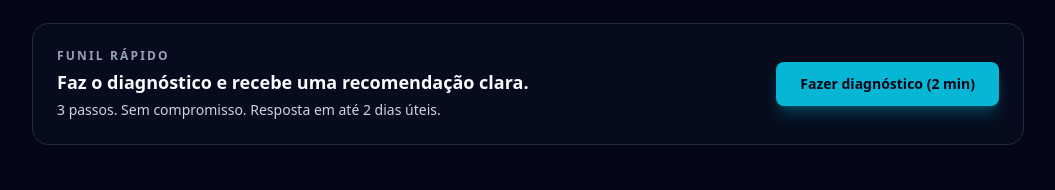
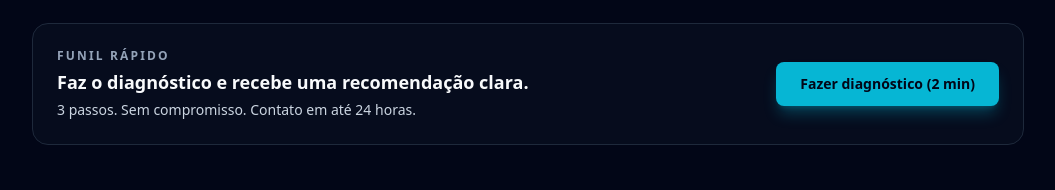
Before and after one commit to libertrendz/libertrendz-site, a Next.js app: page / in a window 1280 px wide. Shown: the part 1760-1950 px from the top of the page, without its empty margins (112-1167 px from the left). Built offline with nearby package versions, Linux system fonts and the light colour scheme.

Commit message:
Update page.tsx

```diff
--- a/app/page.tsx
+++ b/app/page.tsx
@@ -266,7 +266,7 @@ export default function HomePage() {
                   Faz o diagnóstico e recebe uma recomendação clara.
                 </p>
                 <p className="mt-1 text-sm text-slate-300">
-                  3 passos. Sem compromisso. Resposta em até 2 dias úteis.
+                  3 passos. Sem compromisso. Contato em até 24 horas.
                 </p>
               </div>
               <a
```
